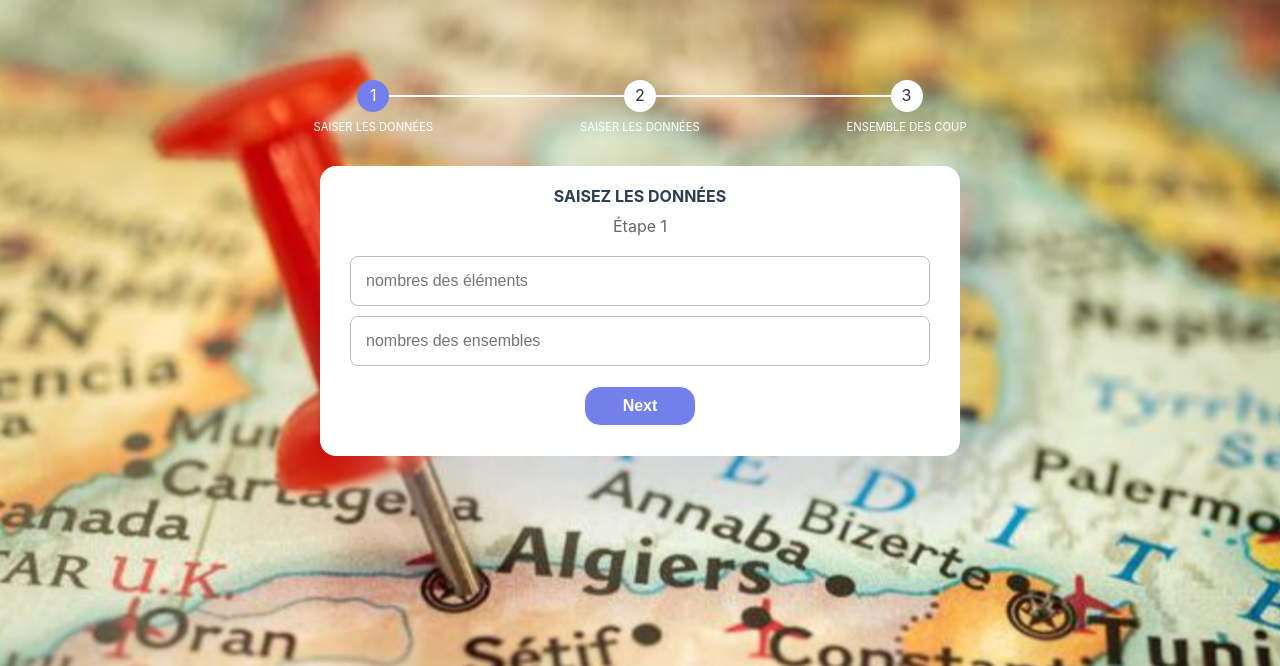
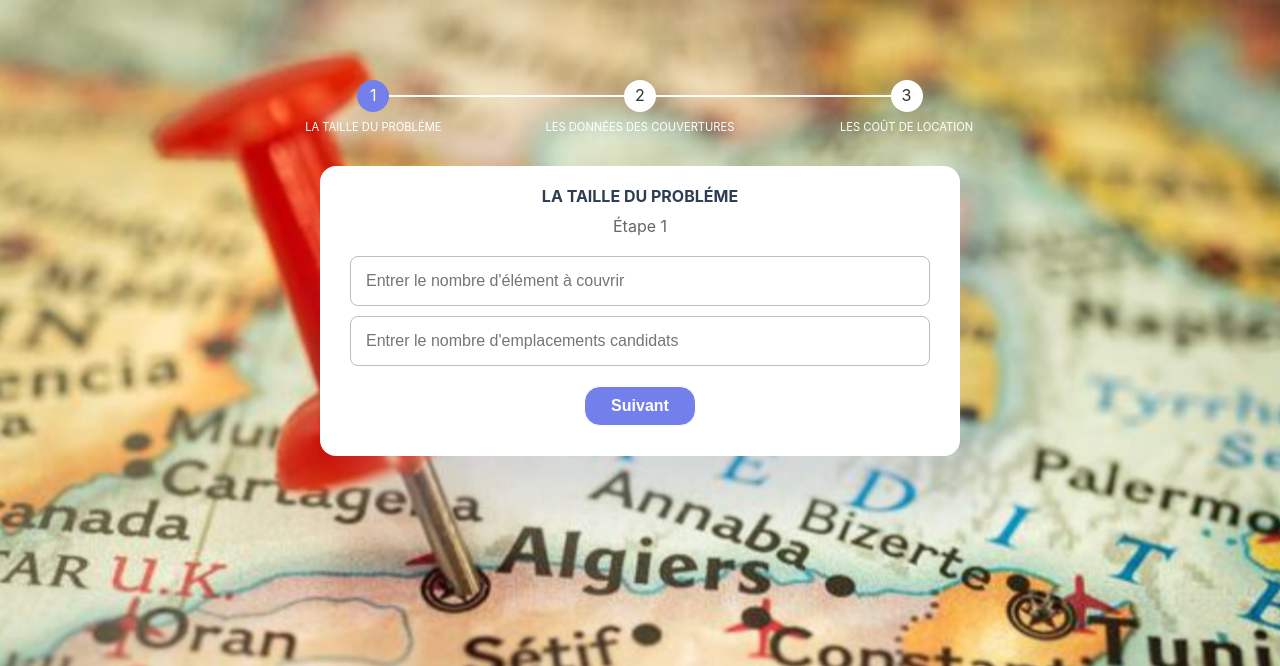
Before and after one commit to sarahmez/localisationBySara, a Python web app: template templates/index.html in a window 1280 px wide. Shown: the top 666 px of the page. Run offline with Jinja, Linux system fonts and the light colour scheme; the template is opened without the code that fills it, so the values that code supplies are empty; some libraries are stand-ins or nearby versions.

Commit message:
second commit

```diff
--- a/templates/index.html
+++ b/templates/index.html
@@ -17,22 +17,22 @@
 <form id="msform">
     <!-- progressbar -->
     <ul id="progressbar">
-      <li class="active">saiser les données</li>
-      <li>saiser les données</li>
-      <li>ensemble des coup</li>
+      <li class="active">la taille du probléme</li>
+      <li>les données des couvertures</li>
+      <li>les coût de location</li>
 
     </ul>
     <!--************** form 1 *************-->
     <fieldset>
-      <h2 class="fs-title">saisez les données</h2>
+      <h2 class="fs-title">la taille du probléme</h2>
       <h3 class="fs-subtitle">étape 1</h3>
-      <input id="element" type="number" placeholder="nombres des éléments">
-      <input id="ensemble" type="number" placeholder="nombres des ensembles">
-      <input type="button" name="next" id="form_1" class="next action-button" value="Next" />
+      <input id="element" type="number" placeholder="Entrer le nombre d'élément à couvrir">
+      <input id="ensemble" type="number" placeholder="Entrer le nombre d'emplacements candidats">
+      <input type="button" name="next" id="form_1" class="next action-button" value="Suivant" />
     </fieldset>
     <!--************** form 2 *************-->
     <fieldset class="second-field">
-      <h2 class="fs-title">saisez les nombres</h2>
+      <h2 class="fs-title">les données des couvertures</h2>
       <h3 class="fs-subtitle">étape 2</h3>
       <div id="matrice" class="container">
           <!--<div id="matrice" class="container-line">
@@ -63,13 +63,13 @@
       </div>
 
         <input type="button" name="previous" class="previous action-button" value="Previous" />
-        <input type="button" name="next" class="next action-button" value="Next" />
+        <input type="button" name="next" class="next action-button" value="Suivant" />
         <!--<input type="file" class="special-input">-->
 
     </fieldset>
     <!--************** form 3 *************-->
     <fieldset class="second-field">
-      <h2 class="fs-title">ensembles des coups</h2>
+      <h2 class="fs-title">les coût de location</h2>
       <h3 class="fs-subtitle">étape 3</h3>
         <div id="cout" class="container">
       <!--<div id="cout" class="container-line">
--- a/templates/result.html
+++ b/templates/result.html
@@ -17,13 +17,13 @@
             <div class="map-container" id="viewDiv"></div>
             <div class="resultat">
                 <h3 class="">resultat</h3>
-                <p>Solution trouvée:{{best_sol}}</p>
+                <p><h2>Les station Sont:</h2> {{best_sol}}</p>
                 {% for v in visual%}
                    <p> {{v|petty}}</p>
                 {% endfor %}
-                <p>Coût de la solution:{{best_cout}}</p>
+                <p>le Coût total de location: {{best_cout}} DA</p>
                 <p>temps d'execution</p>
-                <a href="/" type="button" name="previous" class="action-button" >another operation</a>
+                <a href="/" type="button" name="previous" class="action-button" >réinitialiser</a>
             </div>
         </div>
     </fieldset>
--- a/web_app/localisation/controller.py
+++ b/web_app/localisation/controller.py
@@ -37,7 +37,8 @@ def home():
         best_sol,best_cout = grasp(lensemble_C,len_S)
         sol = list(np.where (best_sol == 1)[0]+1)
         #
-        data = normalisation('C:/Users/Yalidine Express/PycharmProjects/saraPFE/static/data/statition.xlsx')
+        #data = normalisation('C:/Users/Yalidine Express/PycharmProjects/saraPFE/static/data/statition.xlsx')
+        data = normalisation('C:/Program Files/localisationBySara-main/static/data/statition.xlsx')
         visual,path = visualisation(sol,data)
         #
         print(path)
```
